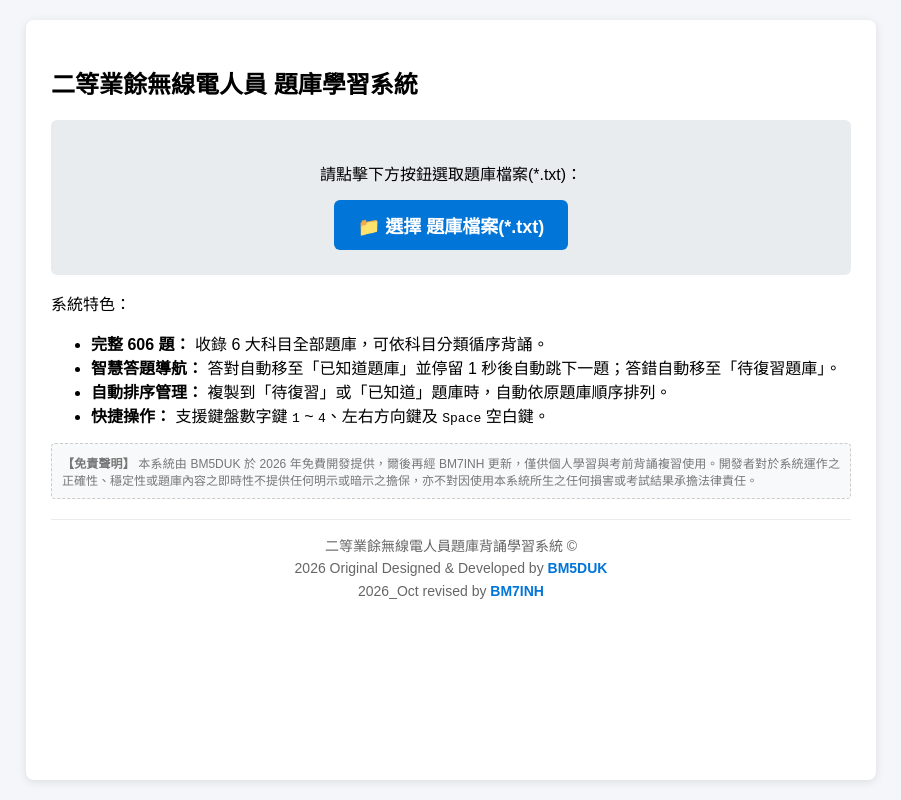
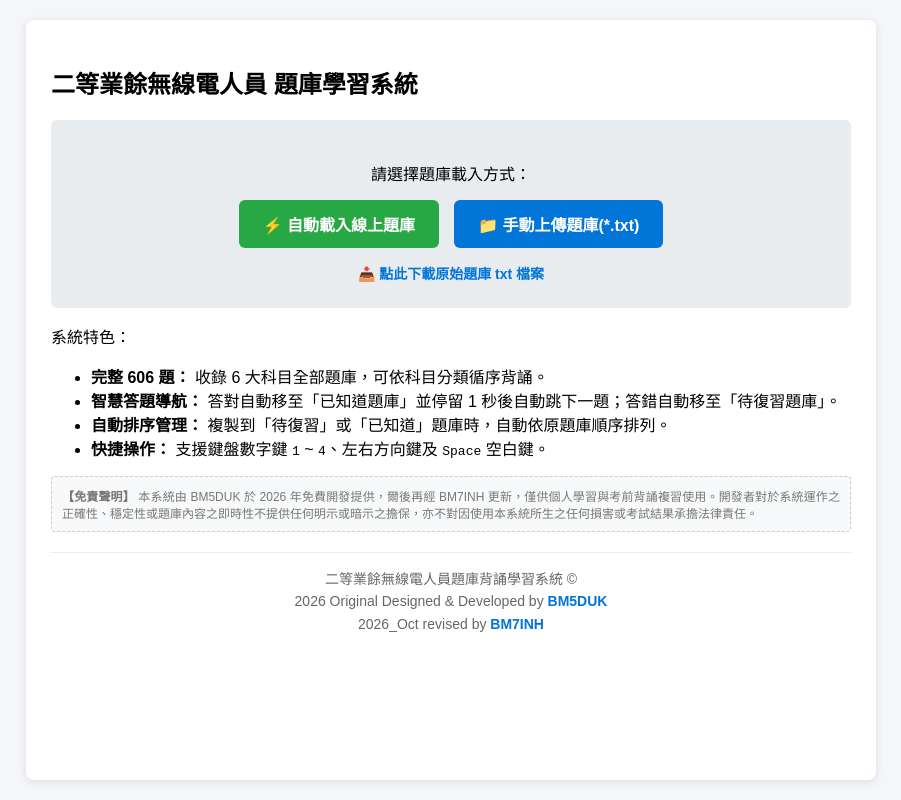
Before and after one commit to ysean886/radio2-study, a plain HTML site: page index.html in a window 1280 px wide. Shown: the whole page, without its empty margins (189-1090 px from the left). Drawn offline with Linux system fonts and the light colour scheme.

Commit message:
Add files via upload

```diff
--- a/index.html
+++ b/index.html
@@ -68,6 +68,11 @@
         .file-select-btn { padding: 12px 24px; background: #0275d8; color: white; border-radius: 6px; cursor: pointer; display: inline-block; font-size: 18px; font-weight: bold; }
         .file-select-btn:hover { background: #025aa5; }
 
+        /* 選擇載入方式按鈕排版 */
+        .load-options { display: flex; gap: 15px; justify-content: center; flex-wrap: wrap; margin-top: 15px; }
+        .btn-auto-load { background: #28a745; color: white; padding: 12px 24px; border-radius: 6px; cursor: pointer; font-size: 16px; font-weight: bold; border: none; display: inline-flex; align-items: center; gap: 6px; }
+        .btn-auto-load:hover { background: #218838; }
+
         .disclaimer-box { font-size: 12px; color: #777; background: #f8f9fa; padding: 10px; border-radius: 4px; border: 1px dashed #ccc; margin-top: 15px; text-align: justify; }
 
         .footer-copyright { text-align: center; padding: 15px 0 5px 0; margin-top: 20px; font-size: 14px; color: #666; border-top: 1px solid #e9ecef; line-height: 1.6; }
@@ -100,11 +105,26 @@
     <div id="start-screen">
         <h2>二等業餘無線電人員 題庫學習系統</h2>
         <div class="status-box" id="load-status">
-            <p id="status-text" style="font-size: 16px; margin-bottom: 15px;">請點擊下方按鈕選取題庫檔案(*.txt)：</p>
-            <label class="file-select-btn" id="file-label">
-                📁 選擇 題庫檔案(*.txt)
-                <input type="file" id="file-input" accept=".txt" style="display:none;" onchange="handleFileSelect(event)">
-            </label>
+            <p id="status-text" style="font-size: 16px; margin-bottom: 10px;">請選擇題庫載入方式：</p>
+
+            <div class="load-options">
+                <!-- 自動載入按鈕 -->
+                <button class="btn-auto-load" onclick="loadDefaultTxt()">
+                    ⚡ 自動載入線上題庫
+                </button>
+
+                <!-- 手動載入按鈕 -->
+                <label class="file-select-btn" id="file-label" style="margin: 0; font-size: 16px; padding: 12px 24px;">
+                    📁 手動上傳題庫(*.txt)
+                    <input type="file" id="file-input" accept=".txt" style="display:none;" onchange="handleFileSelect(event)">
+                </label>
+            </div>
+
+            <div style="margin-top: 15px;">
+                <a href="二等業餘無線電人員資格測試題庫.txt" download style="color: #0275d8; font-size: 14px; text-decoration: none; font-weight: bold;">
+                    📥 點此下載原始題庫 txt 檔案
+                </a>
+            </div>
         </div>
 
         <p>系統特色：</p>
@@ -204,11 +224,32 @@ function showToast(message) {
     }, 1000); // 提示框 1 秒後自動隱藏
 }
 
+// 自動載入線上題庫功能
+function loadDefaultTxt() {
+    const txtFileName = '二等業餘無線電人員資格測試題庫.txt'; // 請確認檔名與 GitHub 上的完全一致
+
+    fetch(txtFileName)
+        .then(response => {
+            if (!response.ok) throw new Error("無法取得線上題庫檔案");
+            return response.text();
+        })
+        .then(rawText => {
+            parseTextData(rawText);
+            showToast("成功載入線上題庫！");
+        })
+        .catch(error => {
+            alert("自動載入失敗，可能是檔案名稱不符或尚未上傳該 txt 檔，請改用「手動上傳題庫」。");
+        });
+}
+
 function handleFileSelect(event) {
     const file = event.target.files[0];
     if (!file) return;
     const reader = new FileReader();
-    reader.onload = function(e) { parseTextData(e.target.result); };
+    reader.onload = function(e) {
+        parseTextData(e.target.result);
+        showToast("成功讀取手動上傳題庫！");
+    };
     reader.readAsText(file, 'utf-8');
 }
 
@@ -262,7 +303,7 @@ function parseTextData(rawText) {
         document.getElementById('study-screen').style.display = 'block';
         initStudySystem();
     } else {
-        alert("讀取檔案失敗，未找到合適的題庫內容，請確認選擇的是 test.txt。");
+        alert("讀取檔案失敗，未找到合適的題庫內容格式。");
     }
 }
 
```
